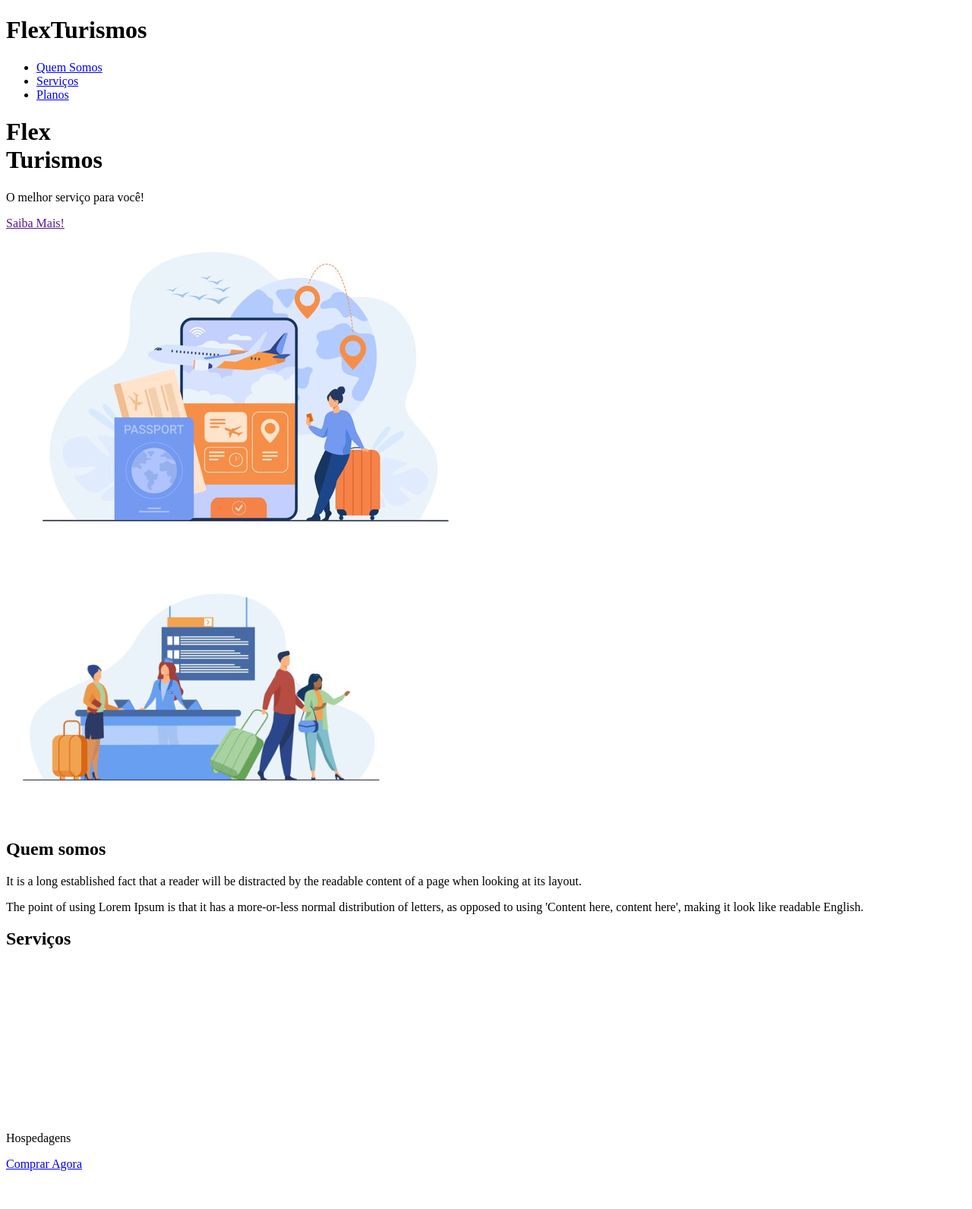
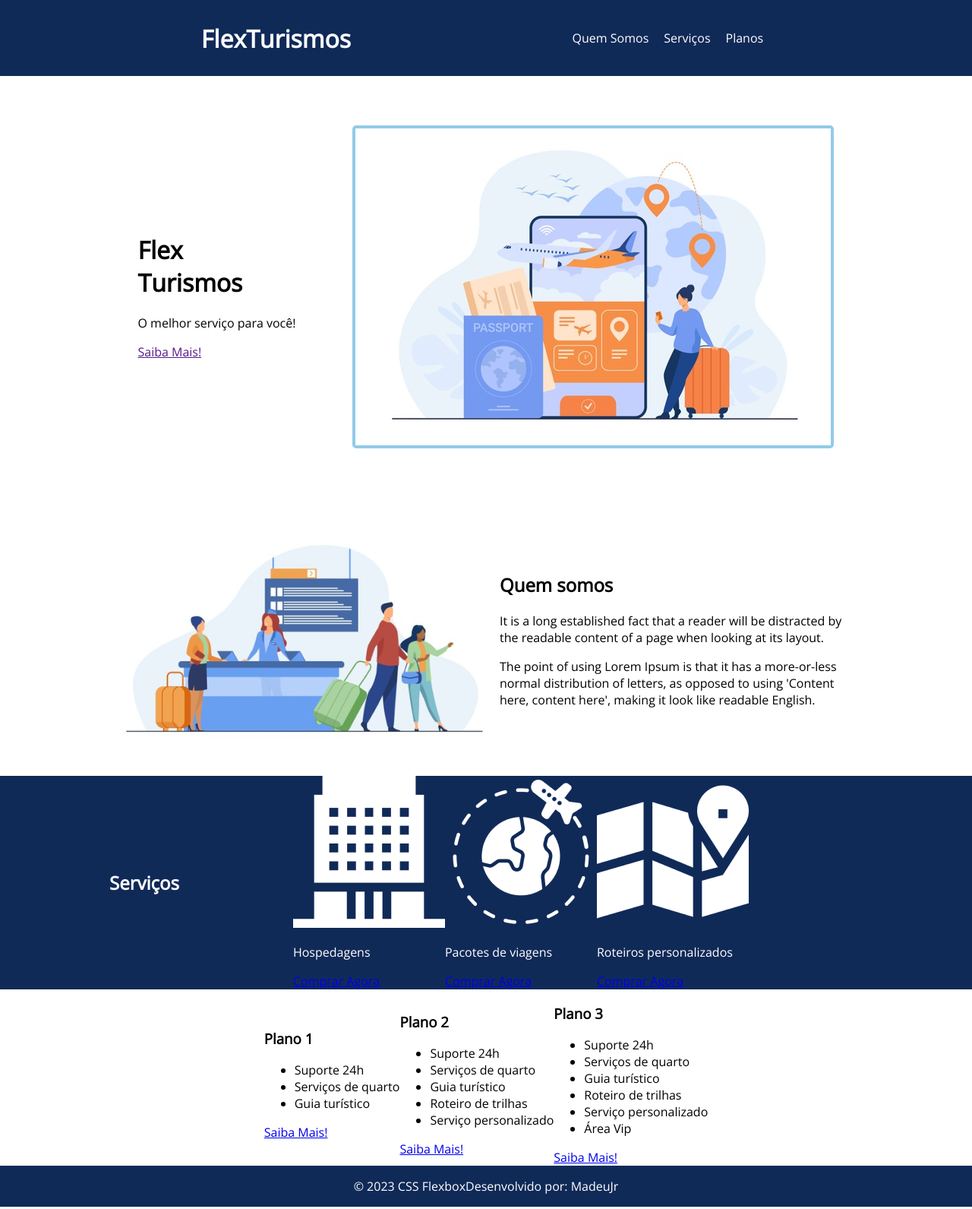
Before and after one commit to MadeuJr/Responsividade_Flexbox, a plain HTML site: page views/index.html in a window 1280 px wide. Shown: the top 1591 px of the page at 76% size. Drawn offline with nearby package versions, Linux system fonts and the light colour scheme.

Commit message:
Continuação da estilização do site. Foram organizados os tamanhos dos conteúdos mas falta terminar

```diff
--- a/views/index.html
+++ b/views/index.html
@@ -1,22 +1,27 @@
 <!DOCTYPE html>
 <html lang="pt-br">
+
 <head>
     <meta charset="UTF-8">
     <meta name="viewport" content="width=device-width, initial-scale=1.0">
     <title>Flex Turismos</title>
     <link rel="stylesheet" href="./style.css">
+    <link rel="stylesheet" href="https://fonts.googleapis.com/css?family=Open+Sans">
 </head>
+
 <body>
-    <header>
+    <header class="backgroundblue">
+        <div class="flexcontainer headernav">
             <h1>FlexTurismos</h1>
             <ul>
                 <li><a href="#quem-somos">Quem Somos</a></li>
                 <li><a href="#servicos">Serviços</a></li>
                 <li><a href="#planos">Planos</a></li>
             </ul>
+        </div>
     </header>
 
-    <div>
+    <div class="flexcontainer spcarround margintop">
         <div>
             <h1>Flex <br>Turismos</h1>
             <p>O melhor serviço para você!</p>
@@ -24,28 +29,32 @@
         </div>
 
         <div>
-            <div><img src="./images/0-main.png" alt="banner de apresentação"></div>
+            <div><img  class="imageborder" src="./images/0-main.png" alt="banner de apresentação"></div>
         </div>
     </div>
 
-    <div>
+    <div class="flexcontainer margintop">
         <div>
             <img src="./images/1-quem-somos.png" alt="balcão de atendimento">
         </div>
 
         <div>
-            <h2>Quem somos</h2>
-            <p>It is a long established fact that a reader will be distracted by the readable content of a page when looking at its layout. </p>
-            <p>The point of using Lorem Ipsum is that it has a more-or-less normal distribution of letters, as opposed to using 'Content here, content here', making it look like readable English.</p>
+            <h2 id="quem-somos">Quem somos</h2>
+            <p>It is a long established fact that a reader will be distracted by the readable content of a page when
+                looking at its layout. </p>
+            <p>The point of using Lorem Ipsum is that it has a more-or-less normal distribution of letters, as opposed
+                to using 'Content here, content here', making it look like readable English.</p>
         </div>
     </div>
 
+
+    <div class="backgroundblue">
+        <div class="flexcontainer center">
             <div>
-        <div>
-            <h2>Serviços</h2>
+                <h2 id="servicos">Serviços</h2>
             </div>
 
-        <div>
+            <div class="flexcontainer ">
                 <div>
                     <div><img src="./images/icon-2.png" alt="hospedagens"></div>
                     <p>Hospedagens</p>
@@ -66,11 +75,12 @@
 
             </div>
         </div>
+    </div>
+
+    <div class="flexcontainer center" id="planos">
 
         <div>
-
-        <div>
-            <h3>Plano 2</h3>
+            <h3>Plano 1</h3>
             <ul>
                 <li>Suporte 24h</li>
                 <li>Serviços de quarto</li>
@@ -105,9 +115,12 @@
         </div>
     </div>
 
-    <footer>
+    <footer class="backgroundblue">
+        <div class="flexcontainer center">
         <p>&copy; 2023 CSS Flexbox</p>
         <p>Desenvolvido por: MadeuJr</p>
+        </div>
     </footer>
 </body>
+
 </html>
--- a/views/style.css
+++ b/views/style.css
@@ -0,0 +1,54 @@
+body{
+    font-family: "Open Sans";
+    margin: 0;
+    padding: 0;
+}
+
+.backgroundblue{
+    background-color: rgb(16, 42, 88);
+    color: white;
+}
+
+.flexcontainer{
+    display: flex;
+    max-width: 992px;
+    margin: auto;
+    align-items: center;
+}
+
+.headernav{
+    align-items: center;
+    justify-content: space-around;
+    height: 100px;
+}
+
+.headernav ul{
+    list-style: none;
+}
+
+.headernav ul li{
+    float: left;
+}
+
+.headernav ul a{
+    text-decoration: none;
+    color: white;
+    margin: 10px;
+}
+
+.center{
+    justify-content: center;
+}
+
+.spcarround{
+    justify-content: space-around;
+}
+
+.imageborder{
+    border: 4px solid rgb(146, 202, 233);
+    border-radius: 5px;
+}
+
+.margintop{
+    margin-top: 65px;
+}
```
Lines whose indentation alone changed are shown as unchanged.
